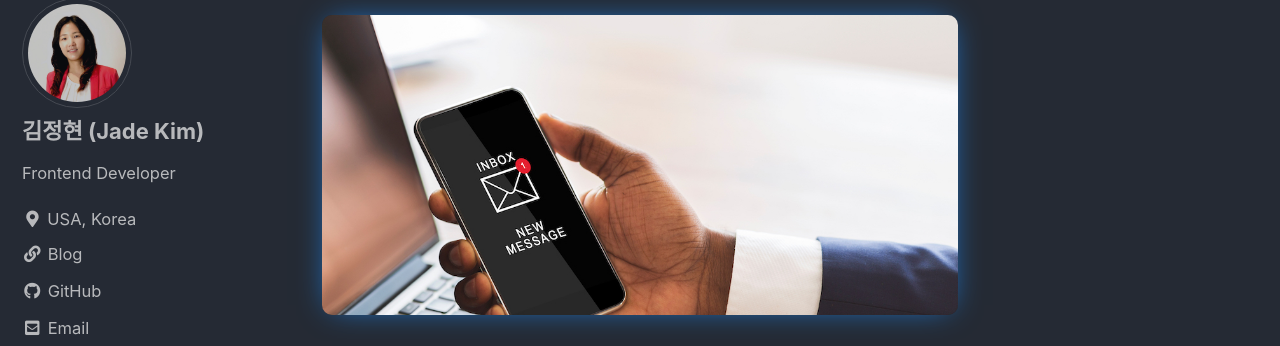
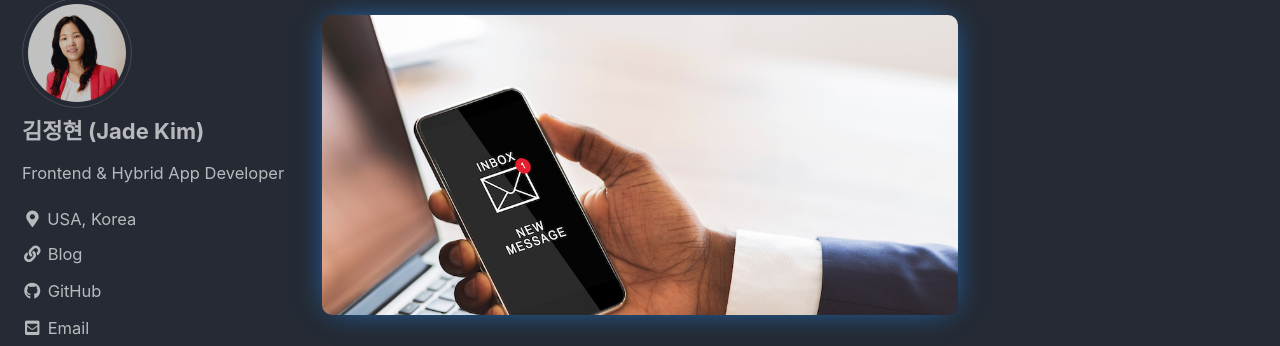
Before and after one commit to trevino-kim/github.io, a Jekyll site: the page built from index.html, in a window 1280 px wide. Shown: the part 113-459 px from the top of the page. Built offline with Jekyll 4.4.1, drawn with Linux system fonts in a browser that asks for light colours; cached includes are drawn as plain includes; the list of posts is cut into pages by our own code.

Commit message:
Update _config.yml

```diff
--- a/_config.yml
+++ b/_config.yml
@@ -95,7 +95,7 @@ analytics:
 author:
   name             : "김정현 (Jade Kim)"
   avatar           : "/assets/images/bio-photo.jpg" # path of avatar image, e.g. "/assets/images/bio-photo.jpg"
-  bio              : "Frontend Developer"
+  bio              : "Frontend & Hybrid App Developer"
   location         : "USA, Korea"
   email            : "jadekim925@gmail.com"
   links:
```
